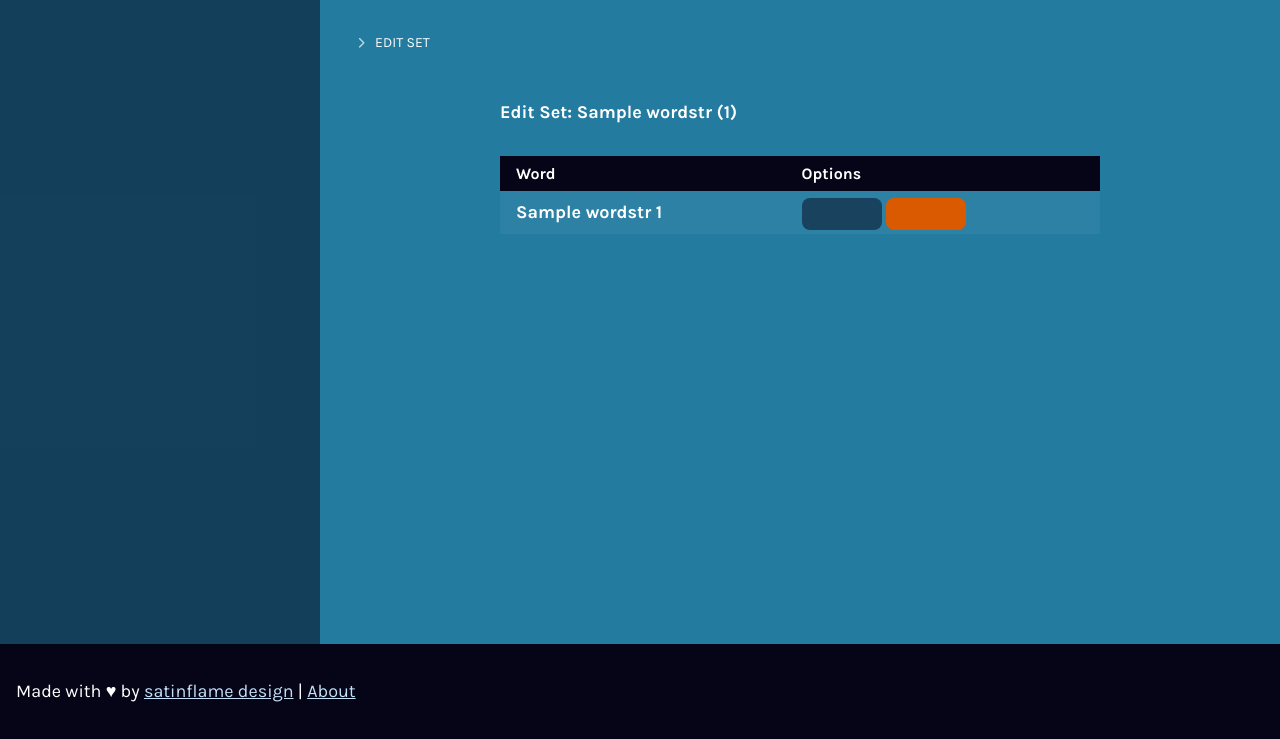
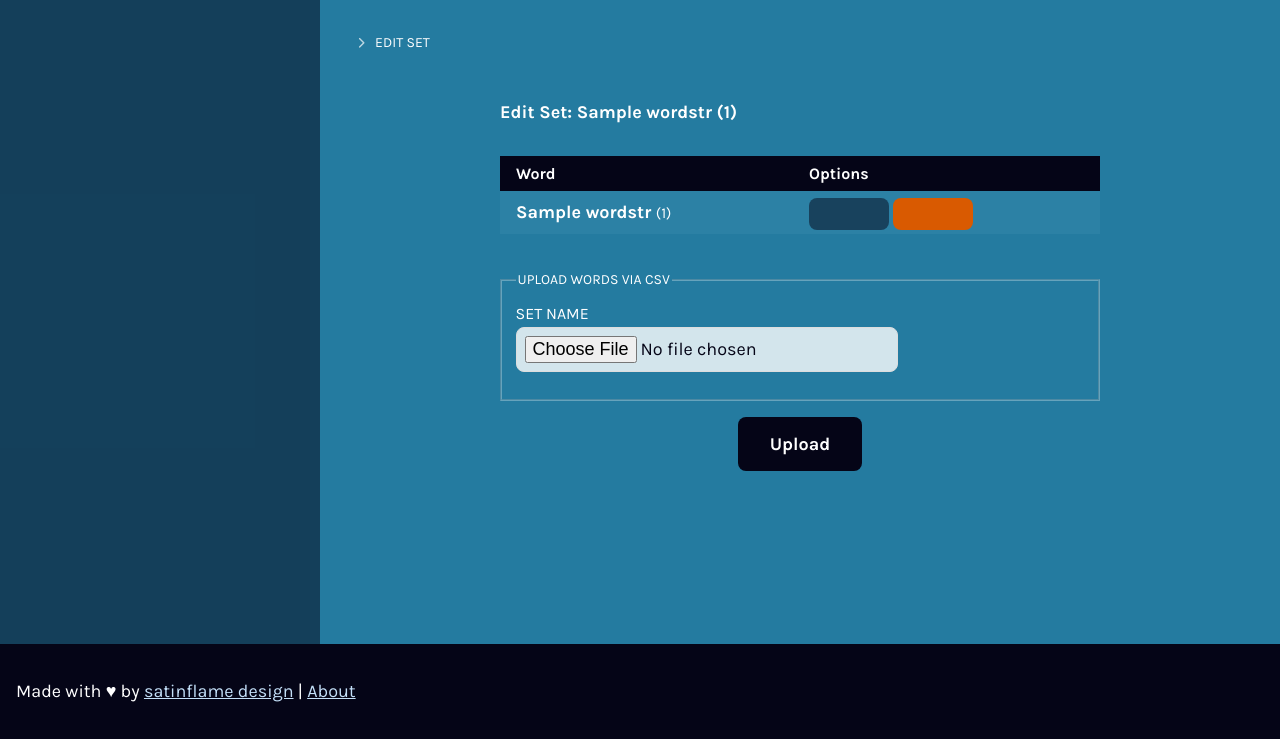
Before and after one commit to virtual/distantlife, a Flask app: template templates/editset.html in a window 1280 px wide. Shown: the part 61-800 px from the top of the page. Run offline with Flask 2, Linux system fonts and the light colour scheme; the template is opened without the code that fills it: most values are stand-ins (such as "Sample title", 1, 10 or a date in 2020); some libraries are stand-ins or nearby versions.

Commit message:
csv uploader working for word set words

```diff
--- a/application.py
+++ b/application.py
@@ -21,9 +21,6 @@ LANGUAGES = {
 }
 app.config['LANGUAGES'] = LANGUAGES
 
-# save_words("en-to-he-fruits.csv")
-
-
 # set localization for text keys
 @babel.localeselector
 def get_locale():
@@ -37,6 +34,13 @@ def after_request(response):
     response.headers["Expires"] = 0
     response.headers["Pragma"] = "no-cache"
     return response
+
+
+
+UPLOAD_FOLDER = 'static/files'
+app.config['UPLOAD_FOLDER'] =  UPLOAD_FOLDER
+
+
 
 
 app.jinja_env.filters["usd"] = usd
@@ -85,7 +89,8 @@ def trainset():
     if request.args.get('page') is not None:
       page = int(request.args.get('page'))
     if tset is not None:
-      words = db.execute("SELECT words.wordstr, words.pronunciation, word_type.type, word_images.imgsrc FROM words JOIN word_set_words ON word_set_words.word_id = words.id JOIN word_type ON words.type = word_type.id JOIN word_images ON words.imgsrc_id = word_images.id where word_set_words.word_set_id = ?", tset)
+      # words = db.execute("SELECT words.wordstr, words.pronunciation, word_type.type, word_images.imgsrc FROM words JOIN word_set_words ON word_set_words.word_id = words.id JOIN word_type ON words.type = word_type.id JOIN word_images ON words.imgsrc_id = word_images.id where word_set_words.word_set_id = ?", tset)
+      words = get_words_by_set_id(tset)
       set_info = db.execute("SELECT id, imgsrc FROM word_sets WHERE id = ?", tset)
       return render_template("trainset.html", words=words, set_info=set_info, page=page, tset=tset)
     else:
@@ -175,8 +180,6 @@ def delete_word():
           # delete word from word_sets
             deleteqry = db.execute("DELETE FROM word_set_words WHERE word_id = ? and word_set_id = ?",
                         request.form.get("word_id"), request.form.get("word_set_id"))
-
-            print(deleteqry)
             if (deleteqry > 0):
               flash('delete successful')
     return redirect("/edit/set")
@@ -258,6 +261,35 @@ def profile():
         return render_template("profile.html", userinfo=userinfo[0], usd=usd, language_options=language_options)
 
     return apology("error accessing profile", 400)
+
+
+@app.route("/uploadwordset", methods=["GET", "POST"])
+@login_required
+@admin_required
+def uploadFiles():
+  if request.method == "POST":
+    uploaded_file = request.files['file']
+
+    if request.form.get("word_set_id"):
+      word_set_id = request.form.get("word_set_id")
+
+      if uploaded_file.filename != '':
+        file_path = os.path.join(app.config['UPLOAD_FOLDER'], uploaded_file.filename)
+        # set the file path
+        uploaded_file.save(file_path)
+        # save the file
+        print(file_path)
+        num_words = save_words(file_path, word_set_id)
+        flash(str(num_words) + " words added to word set")
+        # Delete file from static after parsing
+        if os.path.exists(file_path):
+          os.remove(file_path)
+        return redirect("/edit/set/?set_id=" + word_set_id)
+    return redirect("/")
+  else:
+    return redirect("/")
+
+
 
 
 @app.route("/updatelanguage", methods=["GET", "POST"])
--- a/helpers.py
+++ b/helpers.py
@@ -115,7 +115,10 @@ def get_set_by_id(set_id):
   return setsqry[0]
 
 def get_words_by_set_id(set_id):
-  words = db.execute("SELECT words.id, words.wordstr, words.pronunciation, word_type.type, word_images.imgsrc FROM words JOIN word_set_words ON word_set_words.word_id = words.id JOIN word_type ON words.type = word_type.id JOIN word_images ON words.imgsrc_id = word_images.id where word_set_words.word_set_id = ?", set_id)
+  # words = db.execute("SELECT words.id, words.wordstr, words.pronunciation, word_type.type, word_images.imgsrc FROM words JOIN word_set_words ON word_set_words.word_id = words.id JOIN word_type ON words.type = word_type.id JOIN word_images ON words.imgsrc_id = word_images.id where word_set_words.word_set_id = ?", set_id)
+
+  words = db.execute("SELECT words.id, words.wordstr, words.pronunciation, word_type.type FROM words JOIN word_set_words ON word_set_words.word_id = words.id JOIN word_type ON words.type = word_type.id where word_set_words.word_set_id = ?", set_id)
+
   return words
 
 def get_role():
--- a/static/overrides.css
+++ b/static/overrides.css
@@ -14,3 +14,12 @@ td.form-options form {
 .btn-danger {
   background-color: #d95a01;
 }
+input {
+  color: rgb(5, 5, 23)
+}
+.alert-info {
+  padding: 8px;
+  background-color: #3BBDEE;
+  border-radius: 4px;
+  margin-bottom: 20px;
+}
--- a/templates/editset.html
+++ b/templates/editset.html
@@ -22,7 +22,8 @@
       {% for word in words %}
        <tr>
           <td>
-            <strong>{{word.wordstr}} {{word.id}}</strong>
+            <strong>{{word.wordstr}} </strong>
+            <small>({{word.id}})</small>
           </td>
           <td class="form-options">
             <form method="get" action="/edit/word/?word_id={{word.id}}">
@@ -46,4 +47,17 @@
     </tbody>
   </table>
 
+  <form class="mx-auto centered" action="/uploadwordset" method="post" enctype="multipart/form-data">
+    <fieldset>
+      <legend>Upload words via CSV</legend>
+      <input name="word_set_id" type="hidden" value="{{set_info.id}}" />
+      <div class="form-group">
+        <label for="setname">{{ _('Set Name') }}</label>
+        <input type="file" name="file">
+      </div>
+
+    </fieldset>
+    <button type="submit">{{ _('Upload') }}</button>
+  </form>
+
 {% endblock %}
--- a/templates/global/alert.html
+++ b/templates/global/alert.html
@@ -1,5 +1,5 @@
 {% if get_flashed_messages() %}
-  <div class="alert alert-primary border text-center" role="alert">
+  <div class="alert alert-primary alert-info border text-center" role="alert">
     {{ get_flashed_messages() | join(" ") }}
   </div>
 {% endif %}
--- a/templates/train.html
+++ b/templates/train.html
@@ -8,12 +8,14 @@
 <header>
   <div class="main-options">
     <h1>{{title_s}}</h1>
+    {% if role == 9 %}
     <div class="options">
       <a href="/edit/set/" class="btn-option">
         <span class="fal fa-cog"></span>
         <span class="sr-only">{{ _('settings') }}</span>
       </a>
     </div>
+    {% endif %}
   </div>
 </header>
 
```
Also changed, not shown: en-to-he-fruits.csv (deleted, +0 -12 lines), fileparser.py (+15 -8 lines), templates/trainset.html (+6 -2 lines), distantlife.db.
